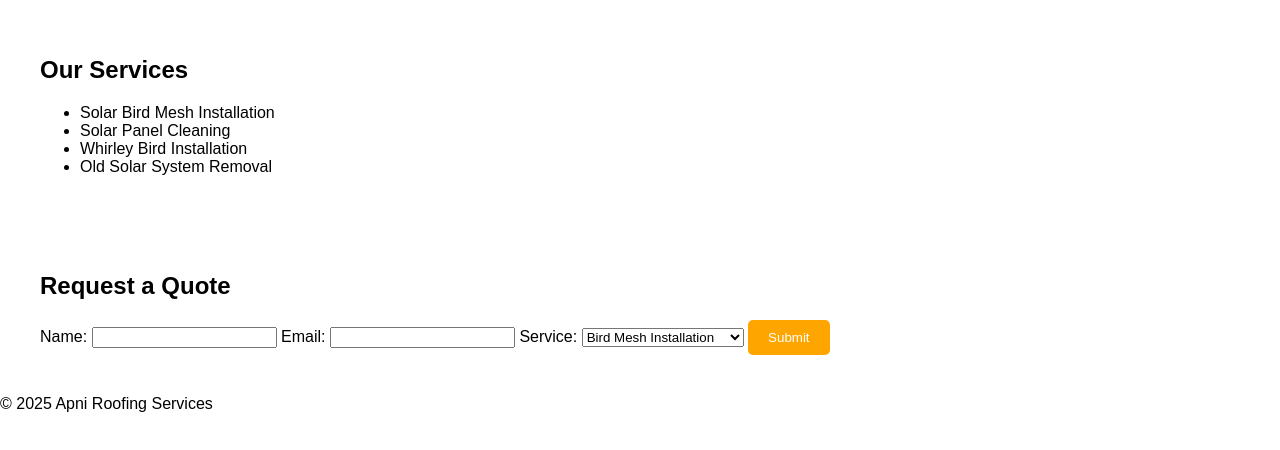
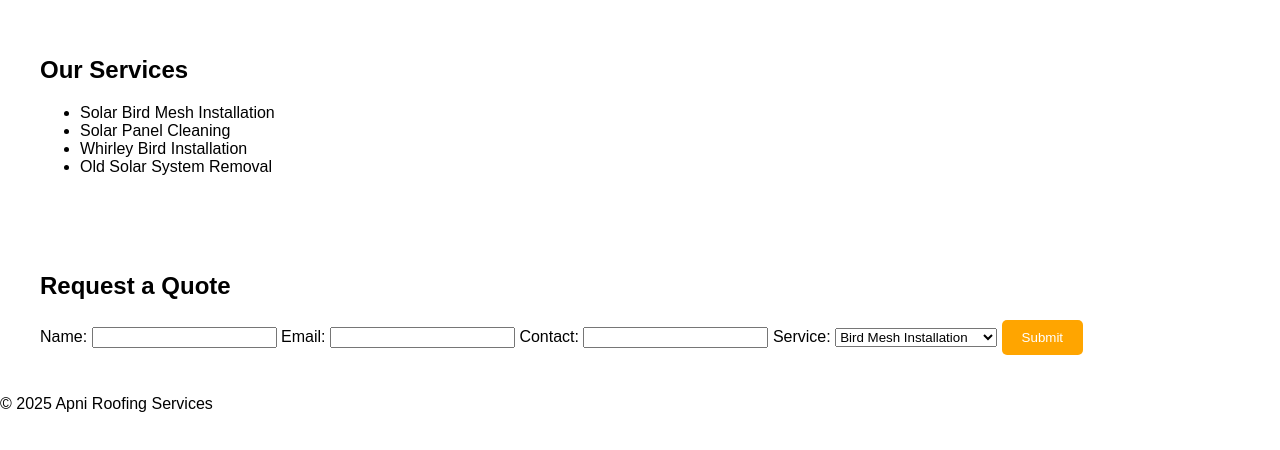
Before and after one commit to prd125/apni-roofing-services, a plain HTML site: page index.html in a window 1280 px wide. Shown: the part 218-668 px from the top of the page. Drawn offline with Linux system fonts and the light colour scheme.

Commit message:
Update index.html

```diff
--- a/index.html
+++ b/index.html
@@ -26,6 +26,7 @@
         <form id="quoteForm">
             <label>Name: <input type="text" id="name" required></label>
             <label>Email: <input type="email" id="email" required></label>
+            <label>Contact: <input type="number" id="contact" required></label>
             <label>Service:
                 <select id="service">
                     <option>Bird Mesh Installation</option>
```
